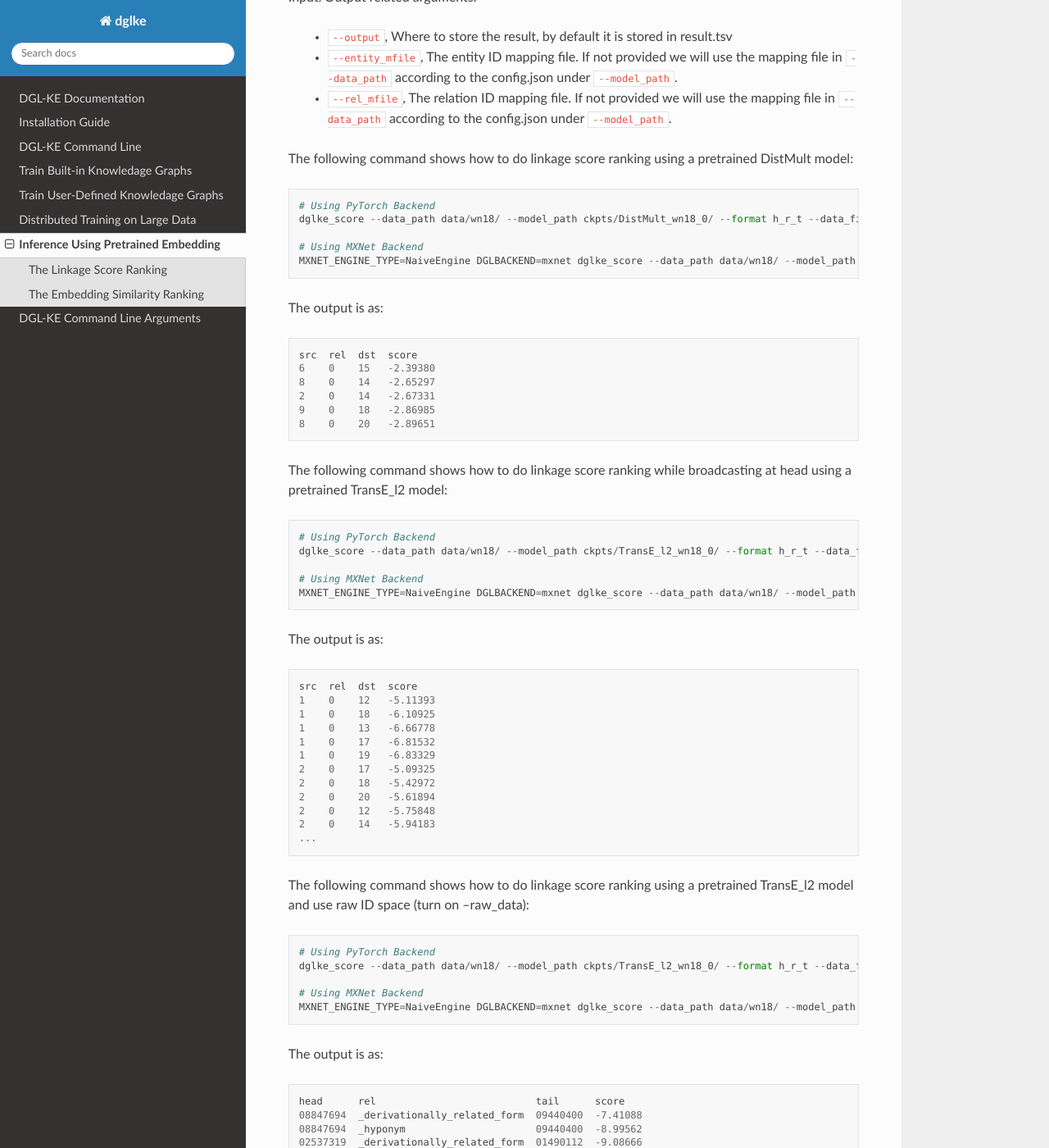
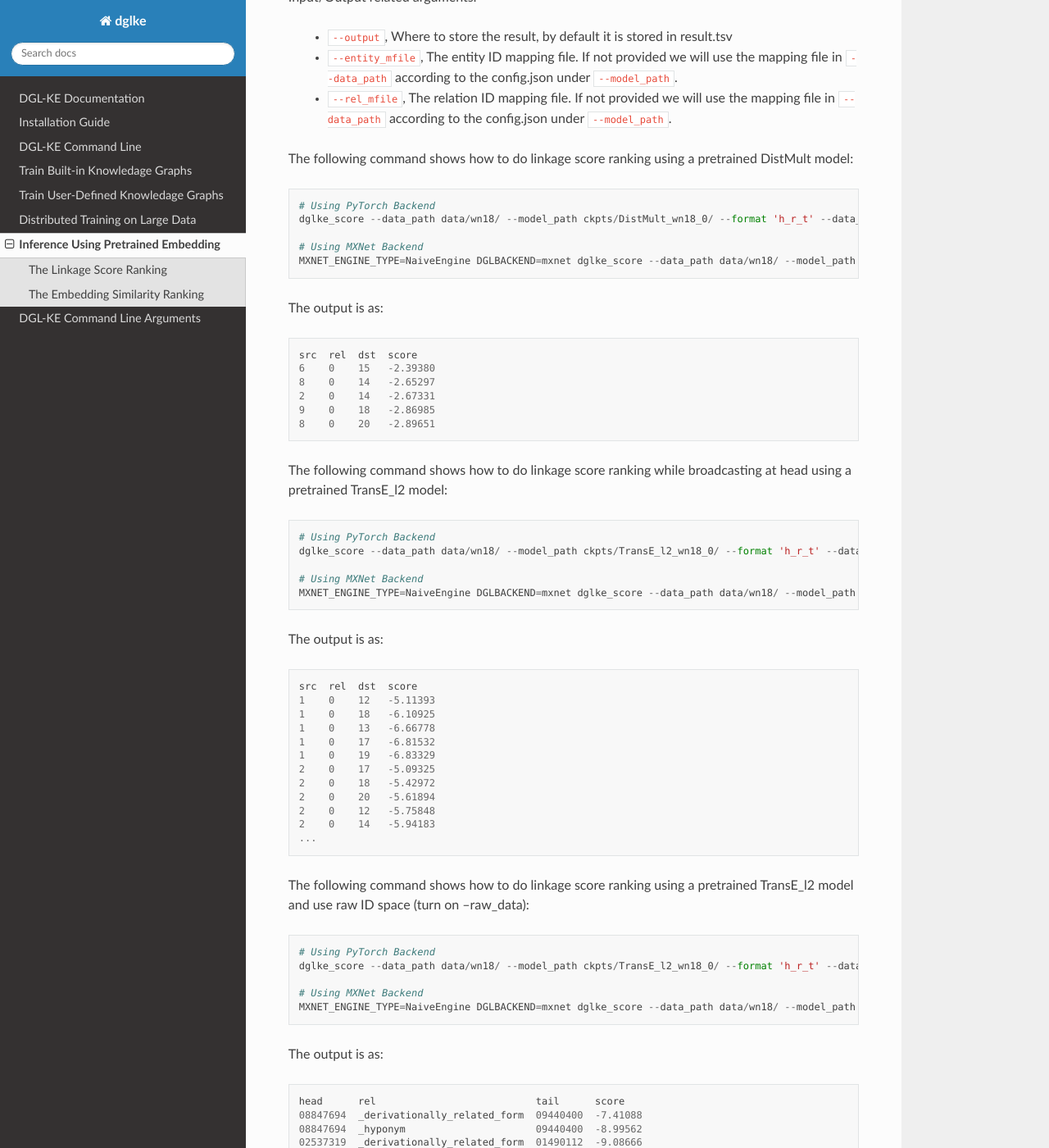
Before and after one commit to awslabs/dgl-ke, a Sphinx documentation site: the page built from docs/source/inference.rst, in a window 1280 px wide and 1400 px high, scrolled down 1623 px. Shown: the whole window at 82% size. Built offline with Sphinx 7.4.7 and the Read the Docs theme 2.0.0, drawn with Linux system fonts in a browser that asks for light colours.

Commit message:
Add examples

```diff
--- a/docs/source/inference.rst
+++ b/docs/source/inference.rst
@@ -43,10 +43,10 @@ Input/Output related arguments:
 The following command shows how to do linkage score ranking using a pretrained DistMult model::
 
     # Using PyTorch Backend
-    dglke_score --data_path data/wn18/ --model_path ckpts/DistMult_wn18_0/ --format h_r_t --data_files head.list rel.list tail.list --score_func none --topK 5
+    dglke_score --data_path data/wn18/ --model_path ckpts/DistMult_wn18_0/ --format 'h_r_t' --data_files head.list rel.list tail.list --score_func none --topK 5
 
     # Using MXNet Backend
-    MXNET_ENGINE_TYPE=NaiveEngine DGLBACKEND=mxnet dglke_score --data_path data/wn18/ --model_path ckpts/DistMult_wn18_0/ --format h_r_t --data_files head.list rel.list tail.list --score_func none --topK 5
+    MXNET_ENGINE_TYPE=NaiveEngine DGLBACKEND=mxnet dglke_score --data_path data/wn18/ --model_path ckpts/DistMult_wn18_0/ --format 'h_r_t' --data_files head.list rel.list tail.list --score_func none --topK 5
 
 The output is as::
 
@@ -60,10 +60,10 @@ The output is as::
 The following command shows how to do linkage score ranking while broadcasting at head using a pretrained TransE_l2 model::
 
     # Using PyTorch Backend
-    dglke_score --data_path data/wn18/ --model_path ckpts/TransE_l2_wn18_0/ --format h_r_t --data_files head.list rel.list tail.list --score_func logsigmoid --topK 5 --bcast head
+    dglke_score --data_path data/wn18/ --model_path ckpts/TransE_l2_wn18_0/ --format 'h_r_t' --data_files head.list rel.list tail.list --score_func logsigmoid --topK 5 --bcast head
 
     # Using MXNet Backend
-    MXNET_ENGINE_TYPE=NaiveEngine DGLBACKEND=mxnet dglke_score --data_path data/wn18/ --model_path ckpts/TransE_l2_wn18_0/ --format h_r_t --data_files head.list rel.list tail.list --score_func logsigmoid --topK 5 --bcast head
+    MXNET_ENGINE_TYPE=NaiveEngine DGLBACKEND=mxnet dglke_score --data_path data/wn18/ --model_path ckpts/TransE_l2_wn18_0/ --format 'h_r_t' --data_files head.list rel.list tail.list --score_func logsigmoid --topK 5 --bcast head
 
 The output is as::
 
@@ -83,10 +83,10 @@ The output is as::
 The following command shows how to do linkage score ranking using a pretrained TransE_l2 model and use raw ID space (turn on --raw_data)::
 
     # Using PyTorch Backend
-    dglke_score --data_path data/wn18/ --model_path ckpts/TransE_l2_wn18_0/ --format h_r_t --data_files raw_head.list raw_rel.list raw_tail.list --topK 5 --raw_data
+    dglke_score --data_path data/wn18/ --model_path ckpts/TransE_l2_wn18_0/ --format 'h_r_t' --data_files raw_head.list raw_rel.list raw_tail.list --topK 5 --raw_data
 
     # Using MXNet Backend
-    MXNET_ENGINE_TYPE=NaiveEngine DGLBACKEND=mxnet dglke_score --data_path data/wn18/ --model_path ckpts/TransE_l2_wn18_0/ --format h_r_t --data_files raw_head.list raw_rel.list raw_tail.list --topK 5 --raw_data
+    MXNET_ENGINE_TYPE=NaiveEngine DGLBACKEND=mxnet dglke_score --data_path data/wn18/ --model_path ckpts/TransE_l2_wn18_0/ --format 'h_r_t' --data_files raw_head.list raw_rel.list raw_tail.list --topK 5 --raw_data
 
 The output is as::
 
@@ -172,10 +172,10 @@ The output is as::
 The following command shows how to do relation similarity using cosine distance and use raw ID space (turn on --raw_data)::
 
     # Using PyTorch Backend
-    dglke_emb_sim --mfile data/wn18/relations.dict --emb_file ckpts/TransE_l2_wn18_0/wn18_TransE_l2_relation.npy  --format e_* --data_files raw_rel.list --topK 5 --raw_data
+    dglke_emb_sim --mfile data/wn18/relations.dict --emb_file ckpts/TransE_l2_wn18_0/wn18_TransE_l2_relation.npy  --format 'e_*' --data_files raw_rel.list --topK 5 --raw_data
 
     # Using MXNet Backend
-    MXNET_ENGINE_TYPE=NaiveEngine DGLBACKEND=mxnet dglke_emb_sim --mfile data/wn18/relations.dict --emb_file ckpts/TransE_l2_wn18_0/wn18_TransE_l2_relation.npy  --format e_* --data_files raw_rel.list --topK 5 --raw_data
+    MXNET_ENGINE_TYPE=NaiveEngine DGLBACKEND=mxnet dglke_emb_sim --mfile data/wn18/relations.dict --emb_file ckpts/TransE_l2_wn18_0/wn18_TransE_l2_relation.npy  --format 'e_*' --data_files raw_rel.list --topK 5 --raw_data
 
 The output is as::
 
```
Also changed, not shown: README.md (+6 -0 lines), 10 other files.
